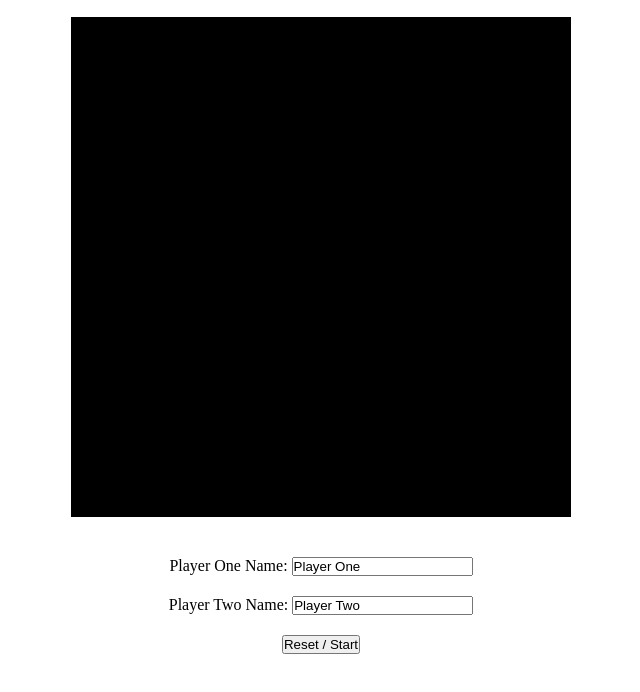
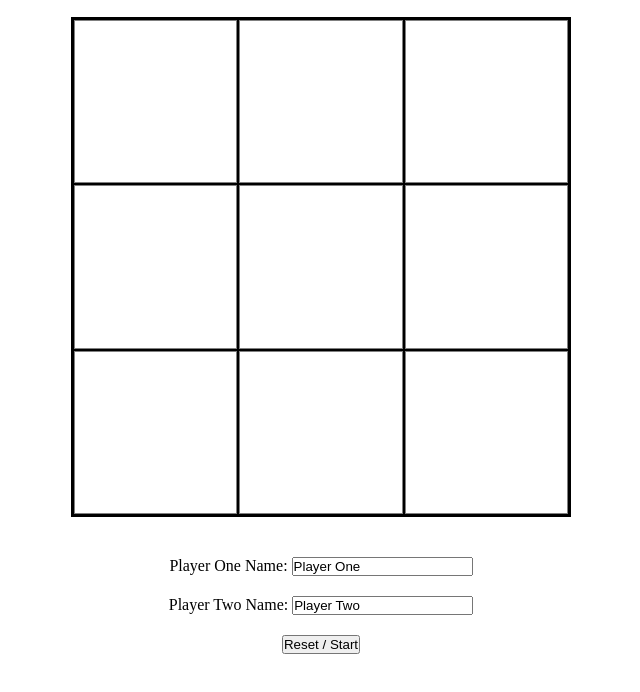
Before and after one commit to RichardGabelman/tic-tac-toe, a plain HTML site: page index.html in a window 1280 px wide. Shown: the part 104-796 px from the top of the page, without its empty margins (319-959 px from the left). Drawn offline with Linux system fonts and the light colour scheme.

Commit message:
Add grid to page load

```diff
--- a/index.html
+++ b/index.html
@@ -10,7 +10,17 @@
 <body>
   <div class="container">
     <h1>Tic-Tac-Toe</h1>
-    <div class="board"></div>
+    <div class="board">
+      <button class="space not" data-row="0" data-column="0"></button>
+      <button class="space not" data-row="0" data-column="0"></button>
+      <button class="space not" data-row="0" data-column="0"></button>
+      <button class="space not" data-row="0" data-column="0"></button>
+      <button class="space not" data-row="0" data-column="0"></button>
+      <button class="space not" data-row="0" data-column="0"></button>
+      <button class="space not" data-row="0" data-column="0"></button>
+      <button class="space not" data-row="0" data-column="0"></button>
+      <button class="space not" data-row="0" data-column="0"></button>
+    </div>
     <div class="turn"></div>
     <div>
       <label for="playerOne">Player One Name:</label>
@@ -21,7 +31,7 @@
       <input type="text" id="playerTwoName" name="playerTwoName" value="Player Two">
     </div>
     <div>
-      <button>Reset / Start</button>
+      <button class="resetStart">Reset / Start</button>
     </div>
 
   </div>
--- a/script.js
+++ b/script.js
@@ -142,9 +142,10 @@ function GameController(
 
 function ScreenController() {
   let game;
+  let gameWon = false;
   const playerTurnDiv = document.querySelector('.turn');
   const boardDiv = document.querySelector('.board');
-  const btn = document.querySelector("button");
+  const btn = document.querySelector('.resetStart');
   const playerOneInput = document.querySelector("#playerOneName");
   const playerTwoInput = document.querySelector("#playerTwoName");
 
@@ -181,6 +182,10 @@ function ScreenController() {
 
     game.playRound(selectedRow, selectedColumn);
     updateScreen();
+    if (board.checkWin(selectedRow, selectedColumn)) {
+      gameWon = true;
+      playerTurnDiv.textContent = `${activePlayer.name} won!`;
+    }
   }
 
 
--- a/styles.css
+++ b/styles.css
@@ -41,3 +41,7 @@
   background: white;
   cursor: pointer;
 }
+
+.not {
+  cursor: default;
+}
```
